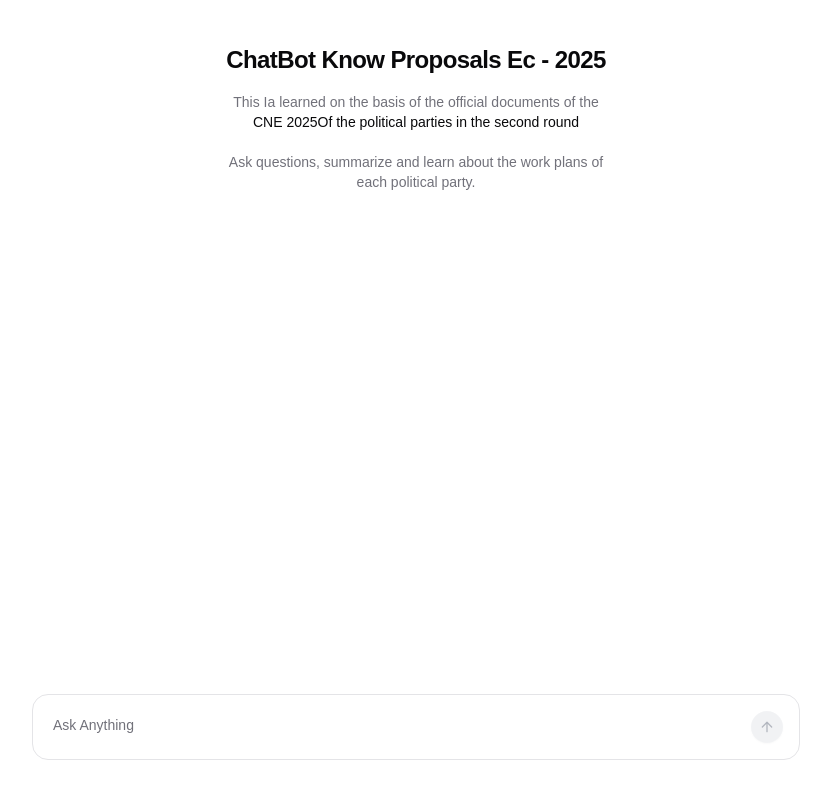
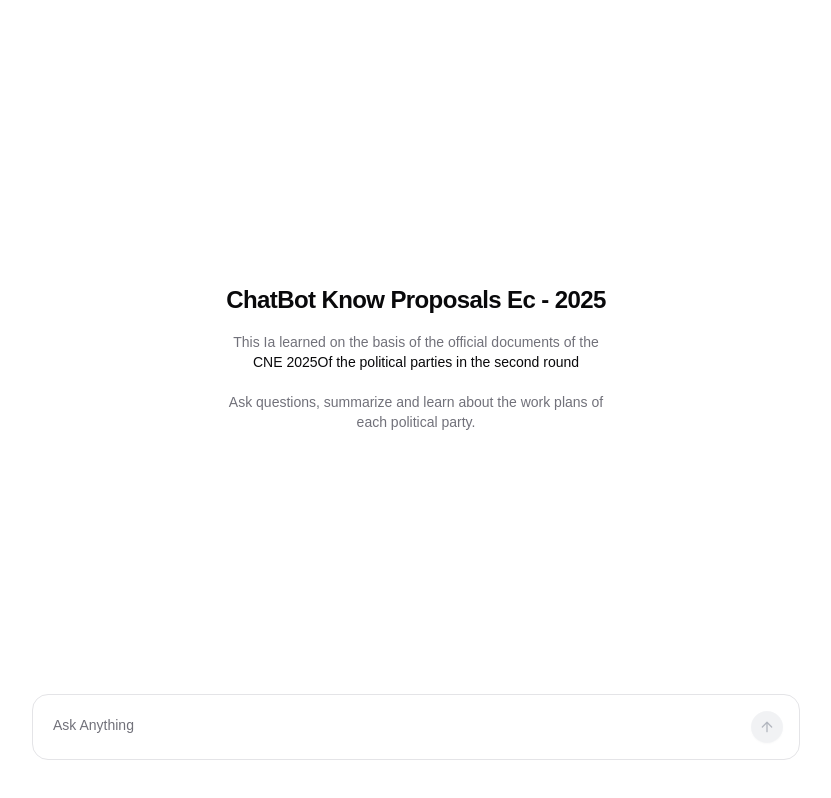
Before and after one commit to Savecoders/Know-Government-Plan-EC, a Next.js app: page /chat in a window 1280 px wide. Shown: the whole page, without its empty margins (224-1055 px from the left). Built offline with nearby package versions, Linux system fonts and the light colour scheme.

Commit message:
feat: update scrollbar styles and adjust maxRetries for PDF loading

```diff
--- a/components/chat-form.tsx
+++ b/components/chat-form.tsx
@@ -86,8 +86,13 @@
   return (
     <>
       <main className={cn('ring-none mx-auto flex h-svh flex-col overflow-hidden', className)} {...props}>
-        <div className="flex-grow overflow-y-scroll scroll-smooth px-6 pt-12 pb-32 [&::-webkit-scrollbar]:w-2 [&::-webkit-scrollbar-thumb]:bg-zinc-200 dark:[&::-webkit-scrollbar-thumb]:bg-neutral-500 [&::-webkit-scrollbar-track]:bg-zinc-100 dark:[&::-webkit-scrollbar-track]:bg-neutral-700">
-          <div className="mx-auto max-w-3xl space-y-4">
+        <div className="flex-grow overflow-y-scroll scroll-smooth px-6 pt-12 pb-32 [&::-webkit-scrollbar]:w-2 [&::-webkit-scrollbar-thumb]:bg-zinc-200 dark:[&::-webkit-scrollbar-thumb]:bg-neutral-500 [&::-webkit-scrollbar-track]:bg-transparent dark:[&::-webkit-scrollbar-track]:bg-transparent">
+          <div
+            className={cn(
+              'mx-auto max-w-3xl space-y-4',
+              messages.length > 0 ? '' : 'flex h-full flex-col justify-center',
+            )}
+          >
             {messages.length > 0 ? (
               <div className="my-8 flex h-fit min-h-full scroll-m-0 flex-col gap-6">
                 {messages.map((message, index) => (
--- a/lib/pdf-loader.ts
+++ b/lib/pdf-loader.ts
@@ -18,7 +18,7 @@
       new GoogleGenerativeAIEmbeddings({
         apiKey: process.env.GEMINI_API_KEY,
         modelName: 'embedding-001',
-        maxRetries: 4,
+        maxRetries: 1,
       }),
     );
 
```
